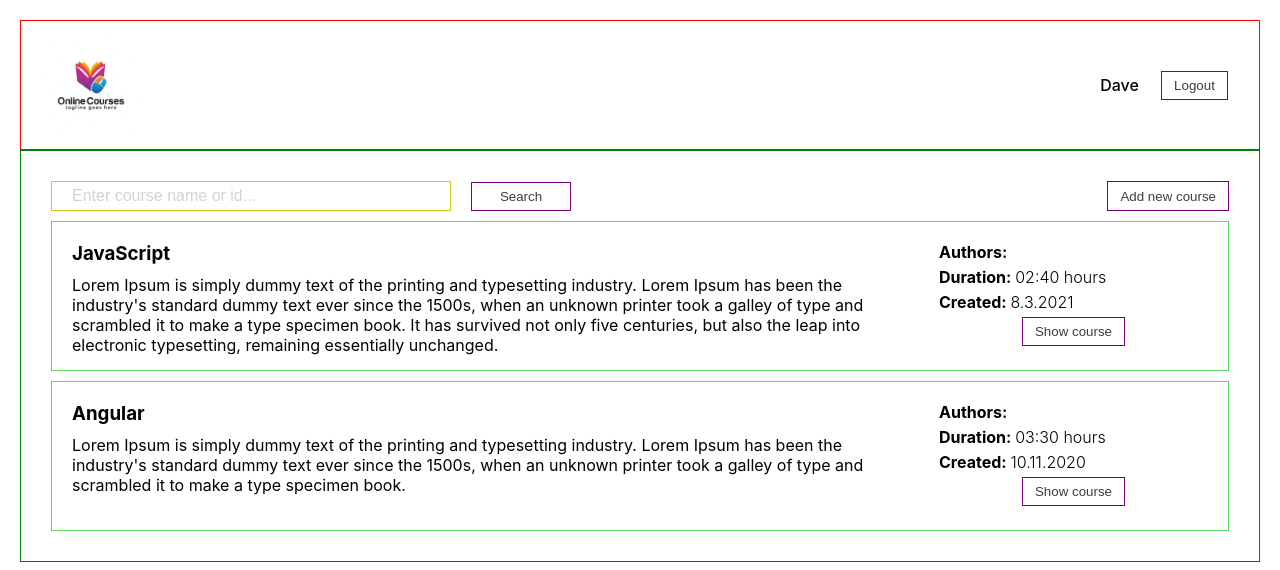
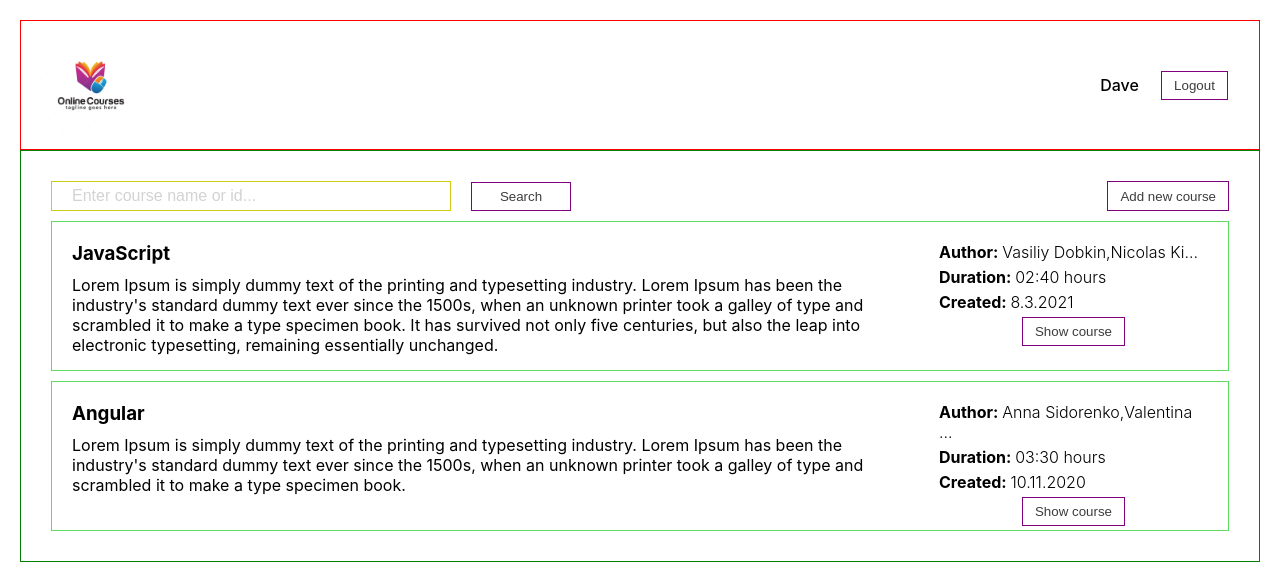
Before and after one commit to avric995/courses-app, a React (Create React App) app: page / in a window 1280 px wide. Shown: the top 570 px of the page. Built offline with nearby package versions, Linux system fonts and the light colour scheme.

Commit message:
added findAuthors.js helper and modified CourseCard.jsx

```diff
--- a/src/components/Courses/Components/CourseCard/CourseCard.jsx
+++ b/src/components/Courses/Components/CourseCard/CourseCard.jsx
@@ -3,25 +3,32 @@ import './courseCard.css';
 import Button from '../../../../common/Button/Button';
 import time_convert from '../../../../helpers/pripeDuration';
 import formatDate from '../../../../helpers/formatDate';
+import findAutor from '../../../../helpers/findAuthors';
 
 const CourseCard = ({
-	id,
 	title,
 	description,
 	creationDate,
 	duration,
 	authors,
+	authorsList,
 }) => {
 	return (
 		<>
-			<article key={id} className='course'>
+			<article className='course'>
 				<div className='flex-1'>
 					<h3>{title}</h3>
 					<p>{description}</p>
 				</div>
 				<div className='flex-2'>
 					{/* spread operator <h4>Authors: {...authors}</h4> */}
-					<h4>Authors: {}</h4>
+					<h4>
+						Author:{' '}
+						<span>{`${findAutor(authorsList, authors).substring(
+							0,
+							25
+						)}...`}</span>
+					</h4>
 					<h4>
 						Duration: <span>{time_convert(duration)}</span>{' '}
 					</h4>
--- a/src/components/Courses/Courses.jsx
+++ b/src/components/Courses/Courses.jsx
@@ -50,7 +50,9 @@ const Courses = () => {
 							}
 						})
 						.map((course) => {
-							return <CourseCard key={course.id} {...course} />;
+							return (
+								<CourseCard key={course.id} {...course} authorsList={authors} />
+							);
 						})}
 				</div>
 			</section>
--- /dev/null
+++ b/src/helpers/findAuthors.js
@@ -0,0 +1,8 @@
+export default function findAutor(authorsList, authors) {
+	const result = [];
+	for (const author of authors) {
+		let fullAuthor = authorsList.find((a) => a.id === author);
+		result.push(fullAuthor.name);
+	}
+	return result.toString();
+}
```
